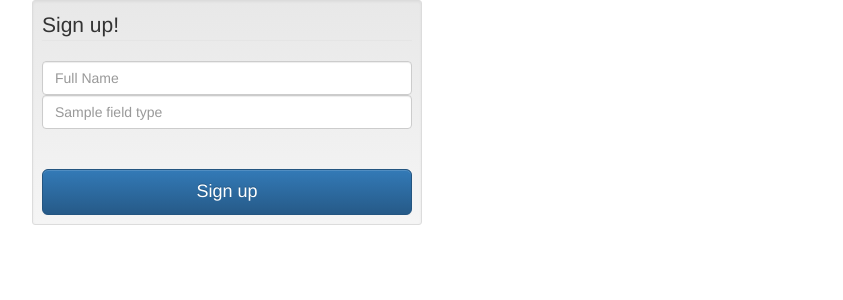
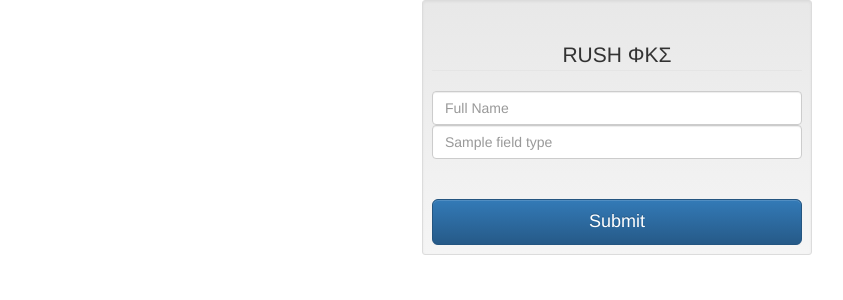
Before and after one commit to DanielFallon/nameslist, a Django app: template templates/index.html in a window 1280 px wide. Shown: the top 300 px of the page, without its empty margins (23-866 px from the left). Run offline with Django 3.2, Linux system fonts and the light colour scheme; the template is opened without the code that fills it: most values are stand-ins (such as "Sample title", 1, 10 or a date in 2020); some libraries are stand-ins or nearby versions.

Commit message:
fixing UX issues --thank you braddatz

```diff
--- a/templates/index.html
+++ b/templates/index.html
@@ -4,8 +4,8 @@
 <head lang="en">
     <meta charset="UTF-8">
     <title>Rush PKS</title>
-    <link rel="stylesheet" href="{% static 'css/bootstrap.min.css' %}">
-    <link rel="stylesheet" href="{%  static 'css/bootstrap-theme.css'  %}"
+    <link rel="stylesheet" href="{% static 'css/bootstrap.min.css' %}" />
+    <link rel="stylesheet" href="{%  static 'css/bootstrap-theme.css'  %}" />
     <link rel="stylesheet" href="http://help.doitmax.de/glyphicons/css/glyphicons.css" />
     <meta name="viewport" content="width=device-width, initial-scale=1.0, maximum-scale=1.0, user-scalable=no" />
     <script type="application/javascript" src="{% static 'js/jquery-2.1.3.min.js' %}"></script>
@@ -14,8 +14,8 @@
 <body>
 <div class="container">
     <div class="row">
-        <div class="col-xs-12 col-sm-12 col-md-4 well well-sm">
-            <legend><i class="glyphicons-icon skull"></i> Sign up!</legend>
+        <div class="col-xs-12 col-sm-12 col-md-4 col-md-offset-4 text-center well well-sm">
+            <legend><i class="glyphicons-icon skull"></i><br /> RUSH &Phi;&Kappa;&Sigma;</legend>
             <form data-async data-target='#output' style="overflow: hidden;" action="{% url 'nameslist_app.views.submit' %}" method="post" class="form" role="form">
              {% csrf_token %}
                 <input class="form-control" name="name" placeholder="Full Name" type="text" />
@@ -27,7 +27,7 @@
             <br />
             <br />
             <button class="btn btn-lg btn-primary btn-block" type="submit">
-                Sign up</button>
+                Submit</button>
             </form>
         </div>
     </div>
```
